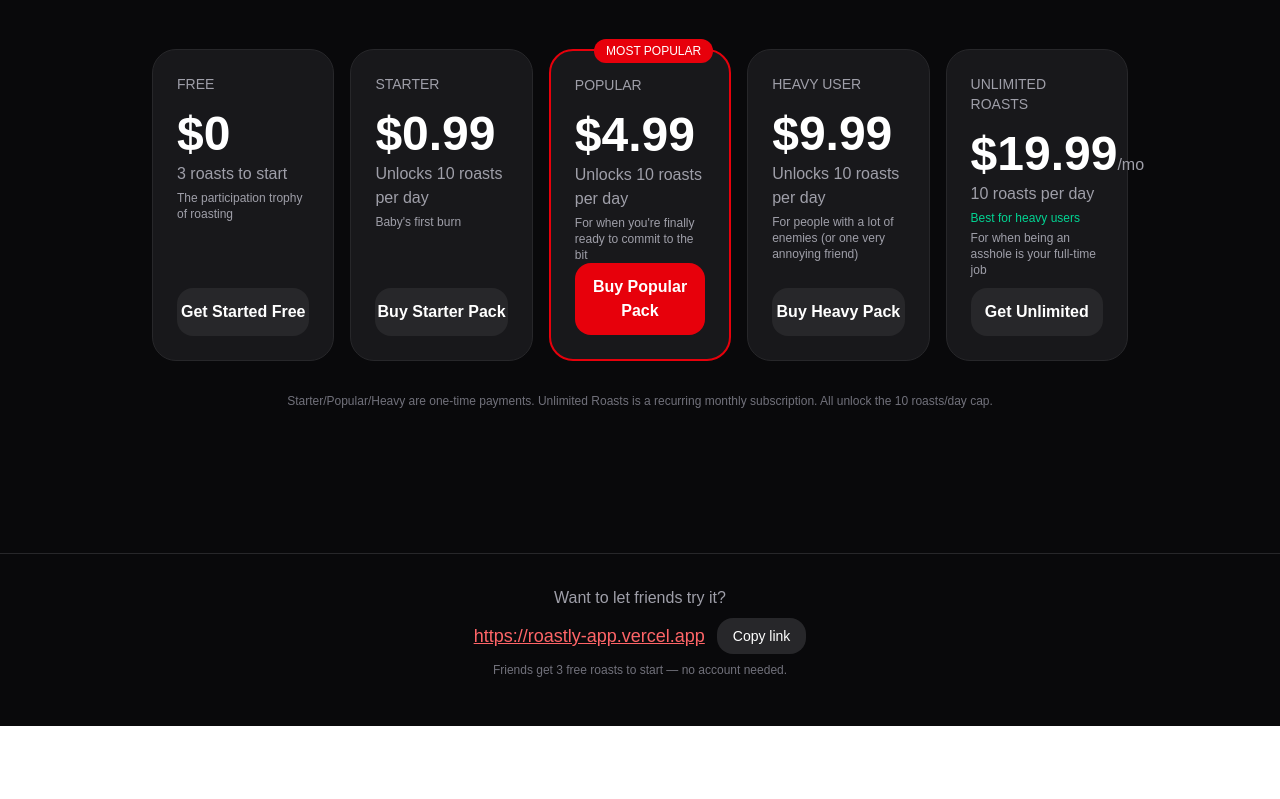
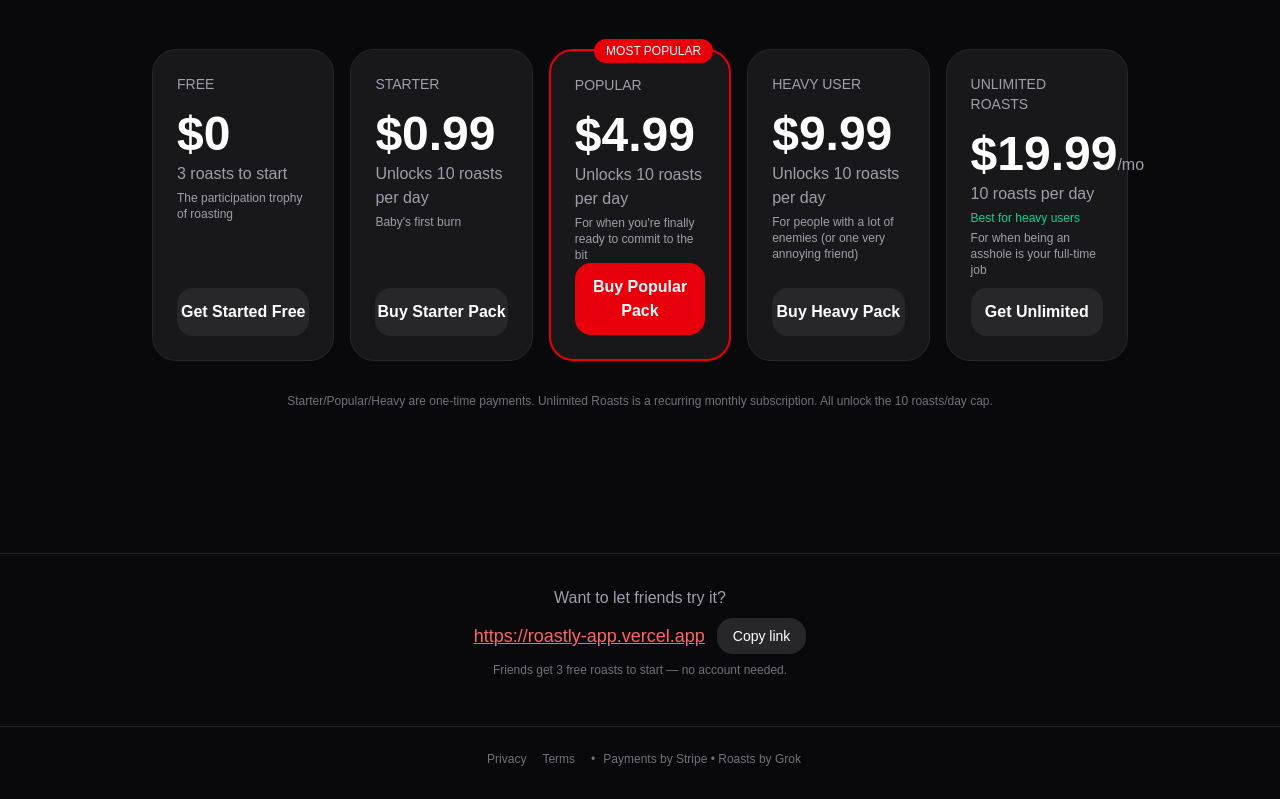
Before and after one commit to johnabiddle-dev/Roastly, a Next.js app: page / in a window 1280 px wide. Shown: the part 1523-2322 px from the top of the page. Before the commit the page ends 2249 px from the top, so only its background shows below. Built offline with nearby package versions, Linux system fonts and the light colour scheme.

Commit message:
feat: add Vercel Analytics for visitor tracking + custom events for key funnels (roast_generated, free_limit_reached, checkout_started, purchase_completed)

```diff
--- a/app/layout.tsx
+++ b/app/layout.tsx
@@ -1,6 +1,8 @@
 import type { Metadata } from "next";
 import { Geist, Geist_Mono } from "next/font/google";
 import "./globals.css";
+import { Analytics } from "@vercel/analytics/next";
+import { SpeedInsights } from "@vercel/speed-insights/next";
 
 const geistSans = Geist({
   variable: "--font-geist-sans",
@@ -50,7 +52,7 @@ export default function RootLayout({
       lang="en"
       className={`${geistSans.variable} ${geistMono.variable} h-full antialiased`}
     >
-      <body className="min-h-full flex flex-col">{children}</body>
+      <body className="min-h-full flex flex-col">{children}<Analytics /><SpeedInsights /></body>
     </html>
   );
 }
--- a/app/page.tsx
+++ b/app/page.tsx
@@ -1,6 +1,7 @@
 'use client';
 
 import { useRef, useState } from 'react';
+import { track } from "@vercel/analytics";
 import { STRIPE_PRICES } from '@/lib/stripe';
 
 export default function RoastlyLanding() {
@@ -40,6 +41,7 @@ export default function RoastlyLanding() {
     }
 
     setIsLoading(priceId);
+    track('checkout_started', { pack: priceId === STRIPE_PRICES.unlimited ? 'unlimited' : priceId });
 
     try {
       const res = await fetch("/api/checkout", {
@@ -289,7 +291,7 @@ export default function RoastlyLanding() {
         </p>
       </div>
 
-      {/* Share link section */}
+            {/* Share link section */}
       <div className="text-center mt-12 pb-12 border-t border-zinc-800 pt-8">
         <p className="text-zinc-400 mb-2">Want to let friends try it?</p>
         <div className="flex flex-col sm:flex-row items-center justify-center gap-3">
@@ -303,8 +305,8 @@ export default function RoastlyLanding() {
           </a>
           <button
             onClick={() => {
-              navigator.clipboard.writeText('https://roastly-app.vercel.app');
-              alert('Link copied! Share it with your friends.');
+              navigator.clipboard.writeText("https://roastly-app.vercel.app");
+              alert("Link copied! Share it with your friends.");
             }}
             className="bg-zinc-800 hover:bg-zinc-700 text-white text-sm px-4 py-2 rounded-2xl transition-colors"
           >
@@ -313,6 +315,14 @@ export default function RoastlyLanding() {
         </div>
         <p className="text-xs text-zinc-500 mt-2">Friends get 3 free roasts to start — no account needed.</p>
       </div>
+
+      {/* Legal footer */}
+      <div className="text-center pb-8 text-xs text-zinc-500 border-t border-zinc-800 pt-6">
+        <a href="/privacy" className="hover:text-zinc-400 mx-2">Privacy</a>
+        <a href="/terms" className="hover:text-zinc-400 mx-2">Terms</a>
+        <span className="mx-2">•</span>
+        <span>Payments by Stripe • Roasts by Grok</span>
+      </div>
     </div>
   );
 }
--- a/app/roast/page.tsx
+++ b/app/roast/page.tsx
@@ -2,6 +2,7 @@
 
 import { useState, useEffect } from 'react';
 import RoastCard from '@/components/RoastCard';
+import { track } from "@vercel/analytics";
 
 export default function RoastPage() {
   const [selectedFile, setSelectedFile] = useState<File | null>(null);
@@ -168,6 +169,7 @@ export default function RoastPage() {
       // Client-side check for free limit (in case server forgot due to serverless)
       if (!usage?.isPaid && clientUsed >= 3) {
         setError("Free limit reached (3 total)");
+        track('free_limit_reached');
         setIsGenerating(false);
         return;
       }
@@ -193,6 +195,7 @@ export default function RoastPage() {
         setError(data.error);
       } else if (data.roasts && data.roasts.length > 0) {
         setRoasts(data.roasts);
+        track('roast_generated', { vibe });
         // Update client-side count
         setClientFreeUsed(browserId, clientUsed + 1);
         // Server already consumed one roast (enforced in /api/generate-roast). Refresh display count.
--- a/app/success/page.tsx
+++ b/app/success/page.tsx
@@ -1,4 +1,5 @@
 'use client';
+import { track } from "@vercel/analytics";
 
 import { useEffect, useState } from 'react';
 
@@ -39,6 +40,7 @@ export default function SuccessPage() {
 
         if (res.ok) {
           setStatus('success');
+          track('purchase_completed', { label: data.purchaseLabel || 'unknown' });
           const label = data.purchaseLabel || 'your purchase';
           const subNote = data.isSubscription
             ? ' This is a recurring monthly subscription.'
```
